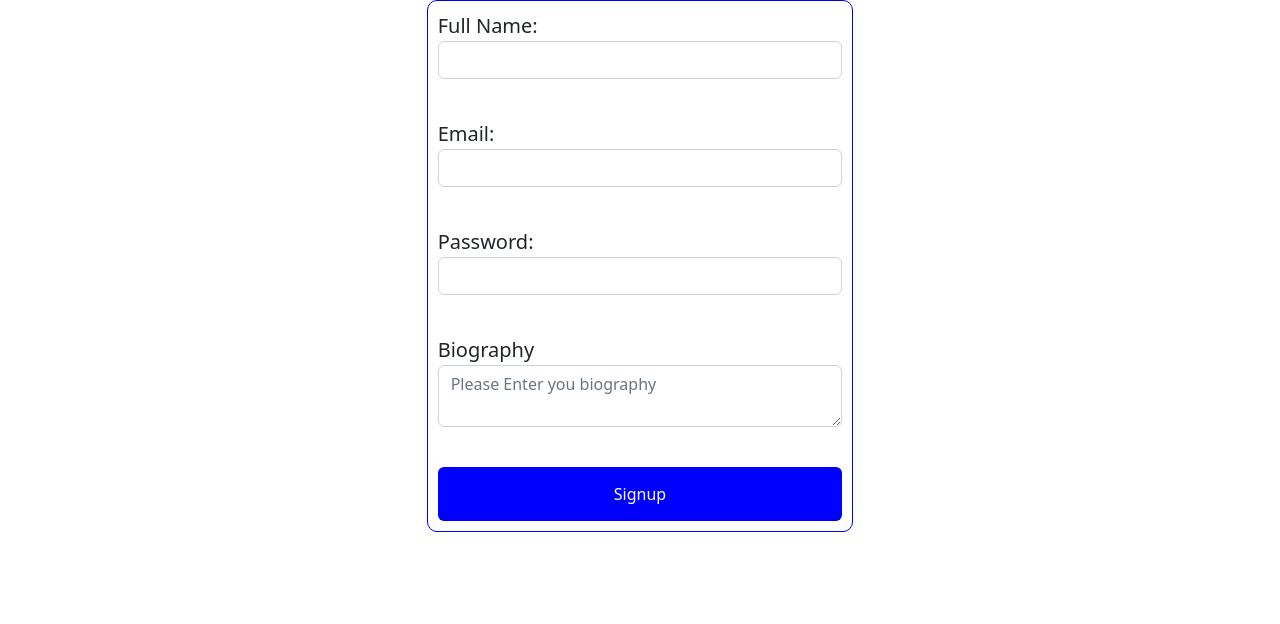
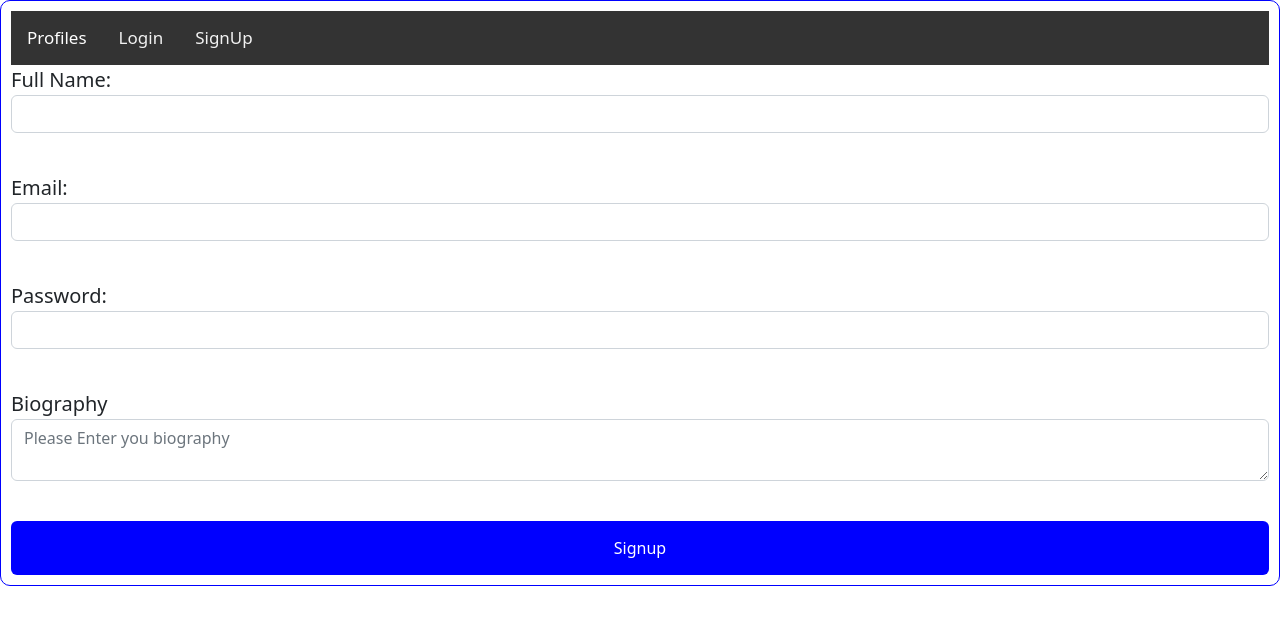
Before and after one commit to okoroandrew/My-react-app, a React (Create React App) app: page /signup in a window 1280 px wide. Shown: the top 624 px of the page. Built offline with nearby package versions, Linux system fonts and the light colour scheme.

Commit message:
Add top navigation to all pages

```diff
--- /dev/null
+++ b/nav.html
@@ -0,0 +1,5 @@
+<div class="topnav">
+    <a class="active" href="/">Profiles</a>
+    <a href="/login">Login</a>
+    <a href="/signup">SignUp</a>
+</div>
--- a/src/App.css
+++ b/src/App.css
@@ -89,3 +89,31 @@
   border-radius: 10px;
 
 }
+
+/* Add a black background color to the top navigation */
+.topnav {
+  background-color: #333;
+  overflow: hidden;
+}
+
+/* Style the links inside the navigation bar */
+.topnav a {
+  float: left;
+  color: #f2f2f2;
+  text-align: center;
+  padding: 14px 16px;
+  text-decoration: none;
+  font-size: 17px;
+}
+
+/* Change the color of links on hover */
+.topnav a:hover {
+  background-color: #ddd;
+  color: black;
+}
+
+/* Add a color to the active/current link */
+.topnav a.active {
+  background-color: solid blue;
+  color: white;
+}
--- a/src/Home.js
+++ b/src/Home.js
@@ -49,6 +49,11 @@ function Home() {
     return (
 
     <div>
+        <div class="topnav">
+            <a class="active" href="/">Profiles</a>
+            <a href="/login">Login</a>
+            <a href="/signup">SignUp</a>
+        </div>
         <div class="current-user">
             <h1>
                 Current User
--- a/src/pages/Login.jsx
+++ b/src/pages/Login.jsx
@@ -24,7 +24,12 @@ export default function Login(props) {
     }
 
     return(
-        <div class="col-md-4 signup_login-tag">
+        <div class="col-md-12 signup_login-tag">
+            <div class="topnav">
+                <a class="active" href="/">Profiles</a>
+                <a href="/login">Login</a>
+                <a href="/signup">SignUp</a>
+            </div>
             <form style={{display: 'flex', flexDirection: 'column'}} onSubmit={(e)=> loginUser(e)}>
                 <div class="form-group">
                     <label class="sr-only" for="name">Email:</label>
--- a/src/pages/Signup.jsx
+++ b/src/pages/Signup.jsx
@@ -23,7 +23,12 @@ export default function Signup(props) {
     }
 
     return(
-        <div class="col-md-4 signup_login-tag">
+        <div class="col-md-12 signup_login-tag">
+            <div class="topnav">
+                <a class="active" href="/">Profiles</a>
+                <a href="/login">Login</a>
+                <a href="/signup">SignUp</a>
+            </div>
             <form style={{display: 'flex', flexDirection: 'column'}} onSubmit={(e)=> signupUser(e)}>
                 <div class="form-group">
                     <label class="sr-only" for="name">Full Name:</label>
```
Also changed, not shown: nav.js (added, +8 -0 lines).
